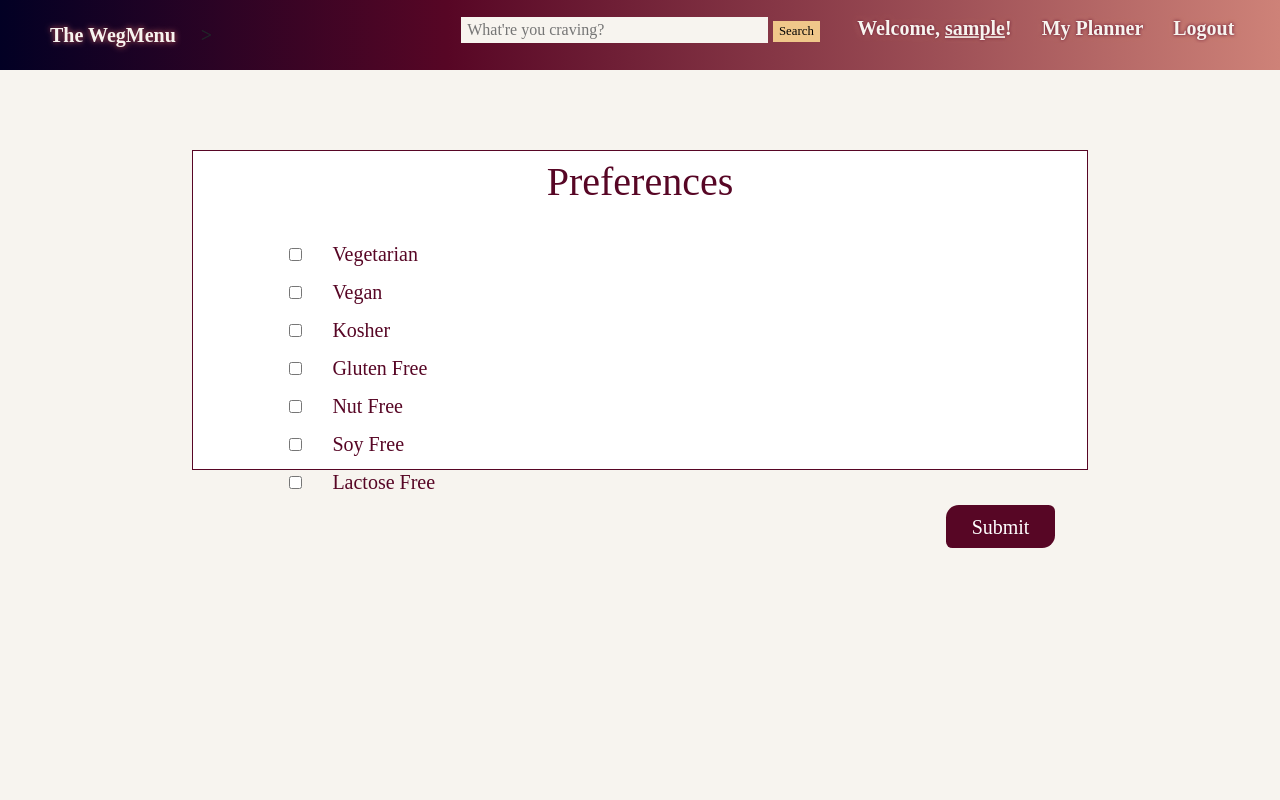
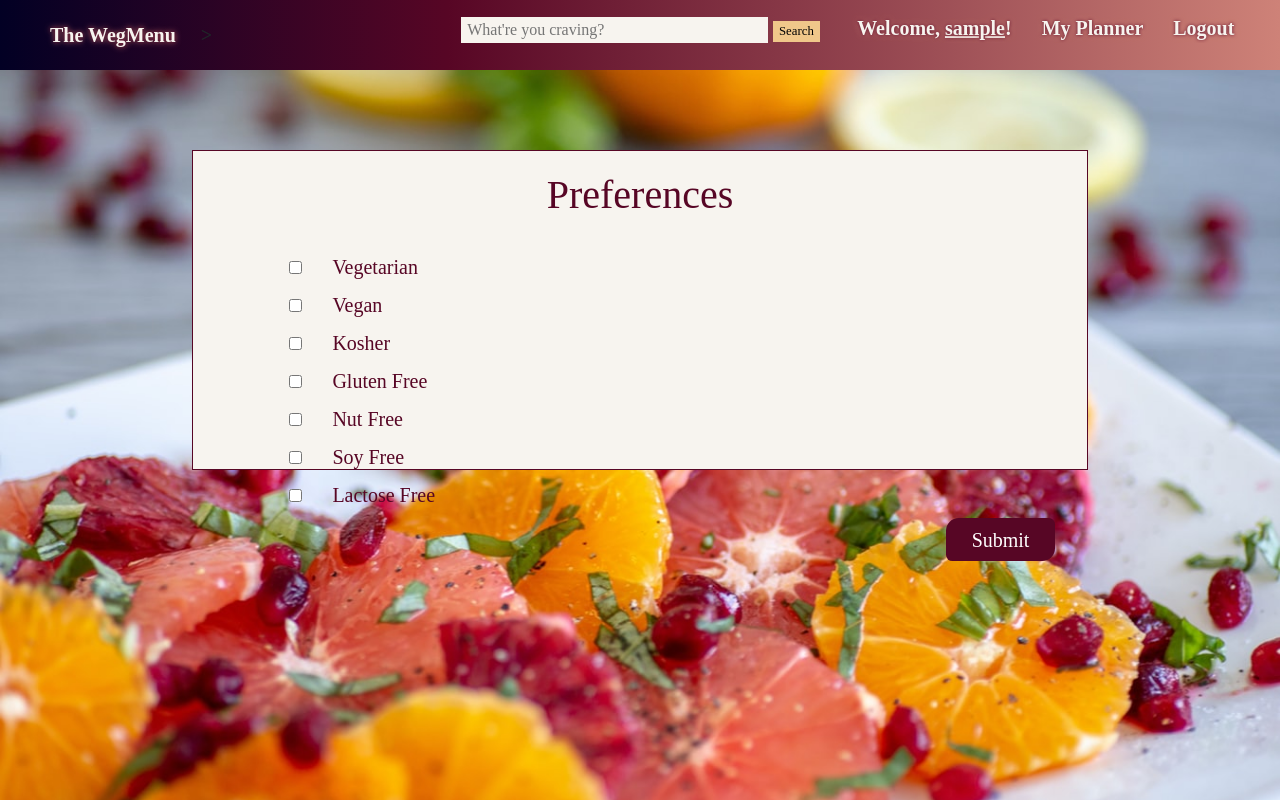
Before and after one commit to jzaia18/TheWegMenu, a Flask app: page /prefs in a window 1280 px wide. Run offline with Flask 2, Linux system fonts and the light colour scheme; the visitor is signed in with stand-in values (Sample User, id 1); parts of the project's set-up code (start-up, migrations or seed data) failed here and were passed over; some libraries are stand-ins or nearby versions.

Commit message:
prefernece done

```diff
--- a/thewegmenu/static/css/preference.css
+++ b/thewegmenu/static/css/preference.css
@@ -1,3 +1,9 @@
+body {
+    background-image: url('../img/preference.jpeg');
+    background-size: cover;
+    background-repeat: no-repeat;
+}
+
 #prefs {
     postition: relative;
     border: thin solid rgba(87,6,37,1);
@@ -8,8 +14,12 @@
     height: 25vw;
     padding: .5vw;
     text-align: center;
-    background-color: white;
+    background-color: #F7F4EF;
     color: rgba(87,6,37,1);
+}
+
+#prefs h1 {
+    margin-top: 1vw;
 }
 
 #checklist {
```
Also changed, not shown: thewegmenu/static/img/preference.jpeg (added).
